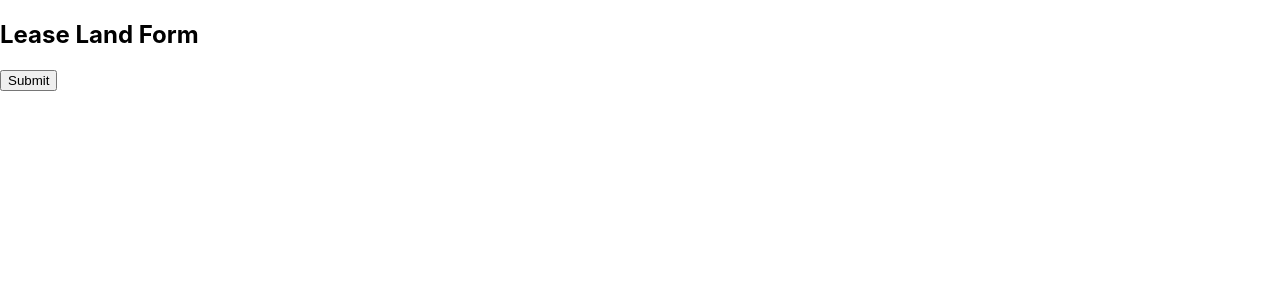
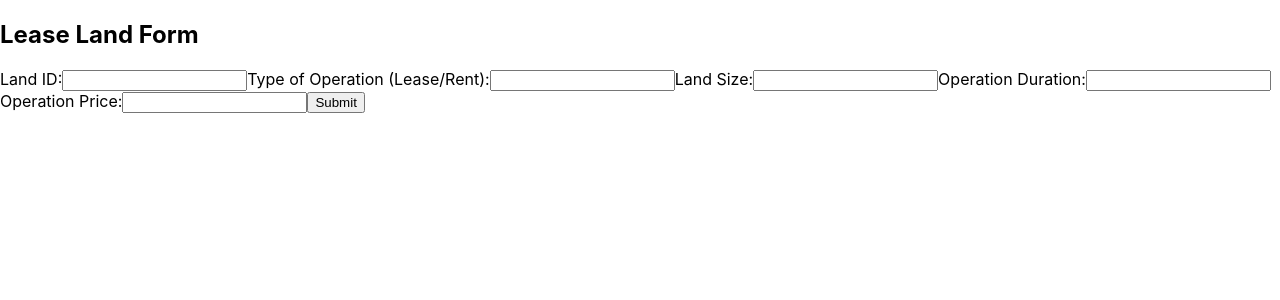
Before and after one commit to AnitaWGalina/Phase-5-React, a React (Create React App) app in the folder phase5-react-app/: page /lease-land in a window 1280 px wide. Shown: the top 300 px of the page. Built offline with nearby package versions, Linux system fonts and the light colour scheme.

Commit message:
feat: LeaseLandForm update

```diff
--- a/phase5-react-app/src/Components/LeaseLandForm.js
+++ b/phase5-react-app/src/Components/LeaseLandForm.js
@@ -1,5 +1,4 @@
 import React, { useState } from 'react';
-
 
 const LeaseLandForm = () => {
   const [landId, setLandId] = useState('');
@@ -18,7 +17,46 @@ const LeaseLandForm = () => {
     <div>
       <h2>Lease Land Form</h2>
       <form onSubmit={handleSubmit}>
-            {/* Form fields and input elements */}
+        <label>
+          Land ID:
+          <input
+            type="text"
+            value={landId}
+            onChange={(e) => setLandId(e.target.value)}
+          />
+        </label>
+        <label>
+          Type of Operation (Lease/Rent):
+          <input
+            type="text"
+            value={typeOfOperation}
+            onChange={(e) => setTypeOfOperation(e.target.value)}
+          />
+        </label>
+        <label>
+          Land Size:
+          <input
+            type="text"
+            value={landSize}
+            onChange={(e) => setLandSize(e.target.value)}
+          />
+        </label>
+        <label>
+          Operation Duration:
+          <input
+            type="text"
+            value={operationDuration}
+            onChange={(e) => setOperationDuration(e.target.value)}
+          />
+        </label>
+        <label>
+          Operation Price:
+          <input
+            type="text"
+            value={operationPrice}
+            onChange={(e) => setOperationPrice(e.target.value)}
+          />
+        </label>
         <button type="submit">Submit</button>
       </form>
     </div>
```
Lines whose indentation alone changed are shown as unchanged.
